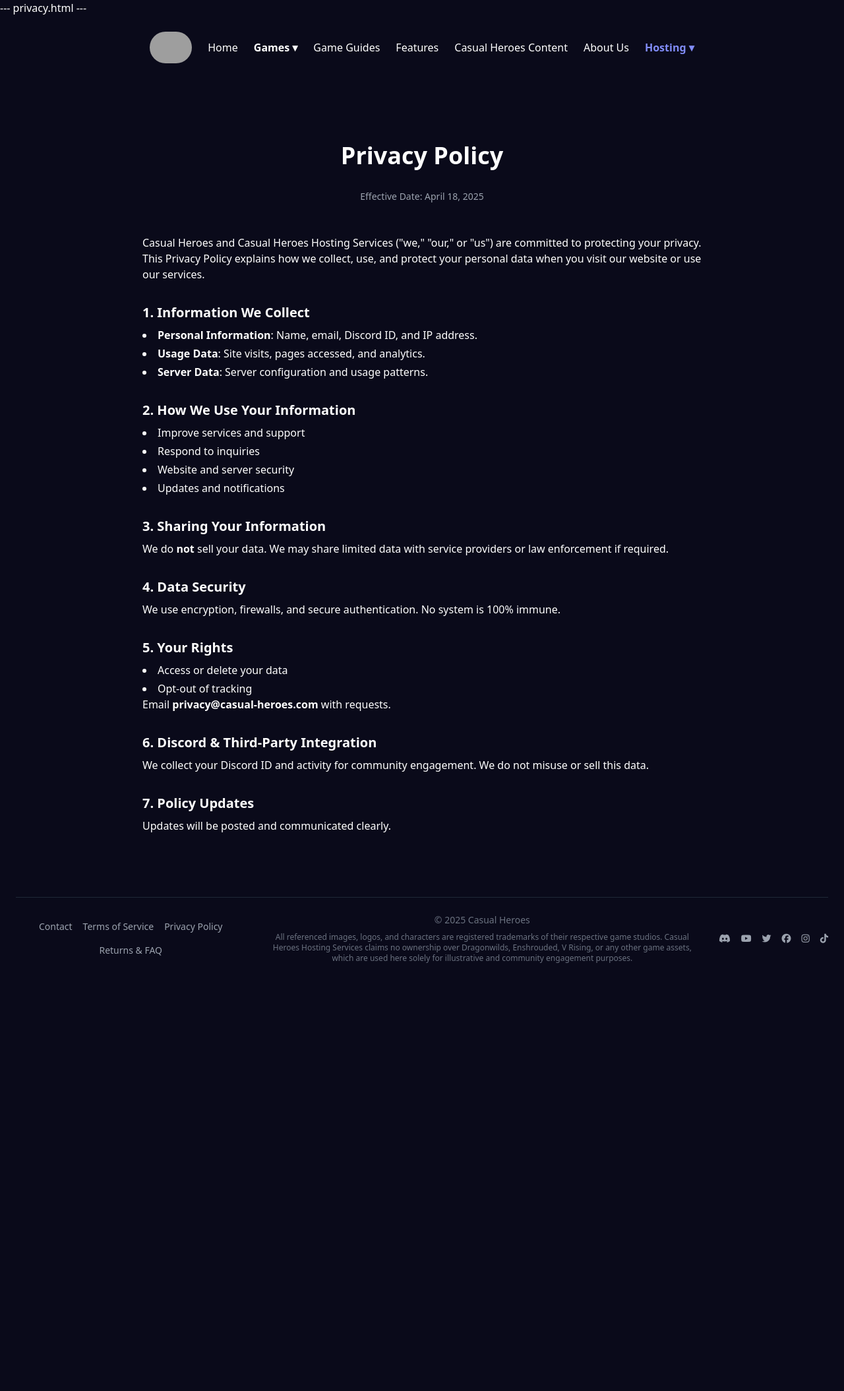
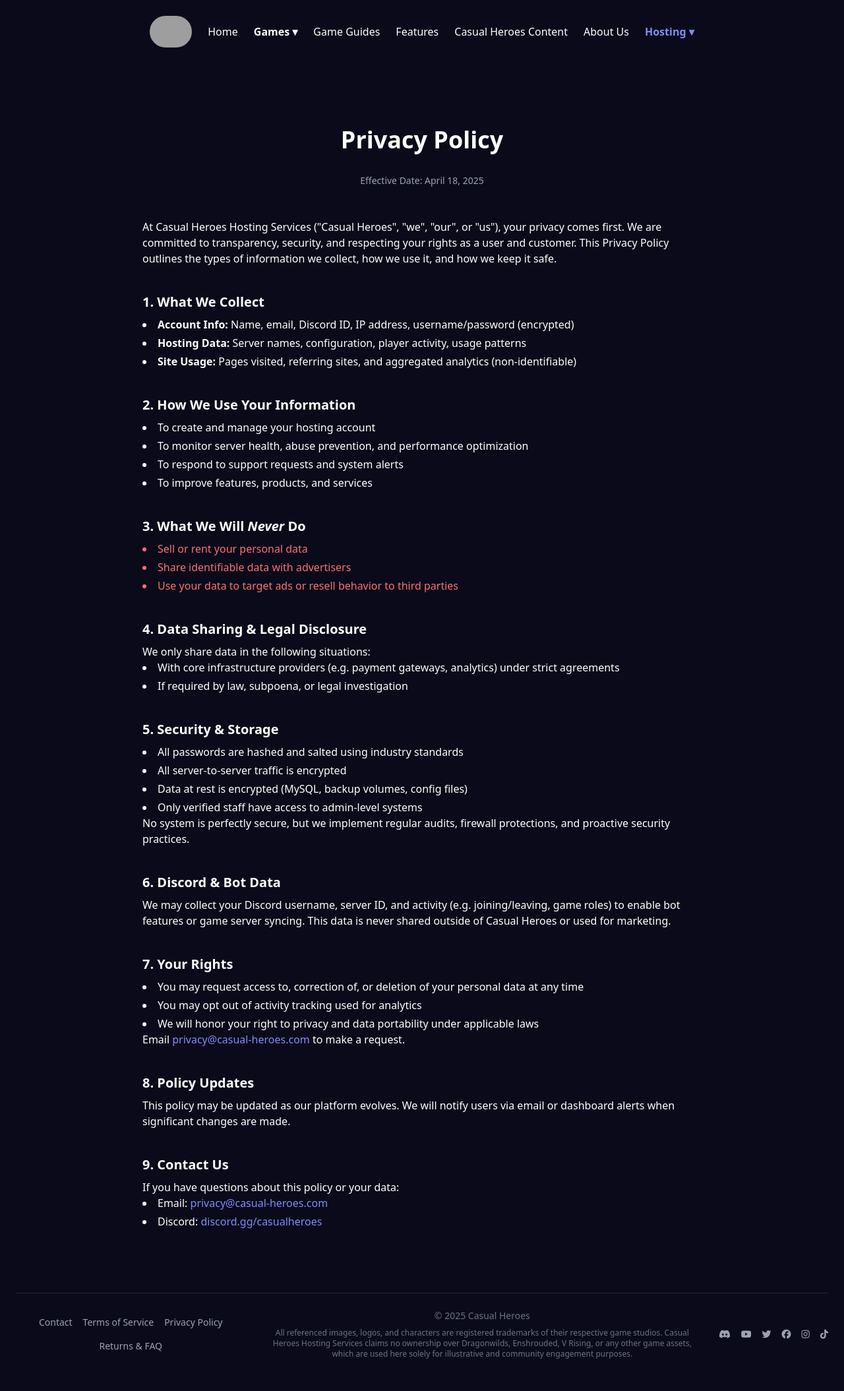
Before and after one commit to Casual-Heroes/QuestLog, a Django app: template app/templates/privacy.html in a window 1280 px wide. Shown: the whole page at 66% size. Before the commit the page ends 1460 px from the top, so only its background shows below. Run offline with Django 3.2, Linux system fonts and the light colour scheme; the template is opened without the code that fills it, so the values that code supplies are empty; some libraries are stand-ins or nearby versions; grey boxes are pictures that could not be loaded.

Commit message:
updated privacy

```diff
--- a/app/templates/privacy.html
+++ b/app/templates/privacy.html
@@ -1,50 +1,74 @@
---- privacy.html ---
 {% extends "base.html" %}
+{% load static %}
 {% block title %}Privacy Policy | Casual Heroes{% endblock %}
-{% block og_title %}Welcome to Casual Heroes{% endblock %}
-{% block og_description %}Join the Casual Heroes community — modded servers, friendly vibes, and endless co-op adventures.{% endblock %}
+{% block og_title %}Privacy Policy{% endblock %}
+{% block og_description %}Learn how Casual Heroes Hosting protects your personal data. No data sales. Full transparency. Community-first.{% endblock %}
 {% block og_image %}https://casual-heroes.com/static/img/siteassets/homepage/CHLogoFinal.png{% endblock %}
-{% block og_url %}https://casual-heroes.com/{% endblock %}
+{% block og_url %}https://casual-heroes.com/privacy{% endblock %}
 {% block content %}
 <section class="mt-24 px-6 max-w-4xl mx-auto">
   <h1 class="text-4xl font-extrabold text-center mb-8">Privacy Policy</h1>
-
   <p class="text-sm text-gray-400 text-center mb-12">Effective Date: April 18, 2025</p>
 
-  <p class="mb-4">Casual Heroes and Casual Heroes Hosting Services ("we," "our," or "us") are committed to protecting your privacy. This Privacy Policy explains how we collect, use, and protect your personal data when you visit our website or use our services.</p>
+  <p class="mb-4">At Casual Heroes Hosting Services ("Casual Heroes", "we", "our", or "us"), your privacy comes first. We are committed to transparency, security, and respecting your rights as a user and customer. This Privacy Policy outlines the types of information we collect, how we use it, and how we keep it safe.</p>
 
-  <h2 class="text-xl font-bold mt-8 mb-2">1. Information We Collect</h2>
+  <h2 class="text-xl font-bold mt-10 mb-2">1. What We Collect</h2>
   <ul class="list-disc list-inside space-y-1">
-    <li><strong>Personal Information</strong>: Name, email, Discord ID, and IP address.</li>
-    <li><strong>Usage Data</strong>: Site visits, pages accessed, and analytics.</li>
-    <li><strong>Server Data</strong>: Server configuration and usage patterns.</li>
+    <li><strong>Account Info:</strong> Name, email, Discord ID, IP address, username/password (encrypted)</li>
+    <li><strong>Hosting Data:</strong> Server names, configuration, player activity, usage patterns</li>
+    <li><strong>Site Usage:</strong> Pages visited, referring sites, and aggregated analytics (non-identifiable)</li>
   </ul>
 
-  <h2 class="text-xl font-bold mt-8 mb-2">2. How We Use Your Information</h2>
+  <h2 class="text-xl font-bold mt-10 mb-2">2. How We Use Your Information</h2>
   <ul class="list-disc list-inside space-y-1">
-    <li>Improve services and support</li>
-    <li>Respond to inquiries</li>
-    <li>Website and server security</li>
-    <li>Updates and notifications</li>
+    <li>To create and manage your hosting account</li>
+    <li>To monitor server health, abuse prevention, and performance optimization</li>
+    <li>To respond to support requests and system alerts</li>
+    <li>To improve features, products, and services</li>
   </ul>
 
-  <h2 class="text-xl font-bold mt-8 mb-2">3. Sharing Your Information</h2>
-  <p>We do <strong>not</strong> sell your data. We may share limited data with service providers or law enforcement if required.</p>
+  <h2 class="text-xl font-bold mt-10 mb-2">3. What We Will <em>Never</em> Do</h2>
+  <ul class="list-disc list-inside space-y-1 text-red-400">
+    <li>Sell or rent your personal data</li>
+    <li>Share identifiable data with advertisers</li>
+    <li>Use your data to target ads or resell behavior to third parties</li>
+  </ul>
 
-  <h2 class="text-xl font-bold mt-8 mb-2">4. Data Security</h2>
-  <p>We use encryption, firewalls, and secure authentication. No system is 100% immune.</p>
+  <h2 class="text-xl font-bold mt-10 mb-2">4. Data Sharing & Legal Disclosure</h2>
+  <p>We only share data in the following situations:</p>
+  <ul class="list-disc list-inside space-y-1">
+    <li>With core infrastructure providers (e.g. payment gateways, analytics) under strict agreements</li>
+    <li>If required by law, subpoena, or legal investigation</li>
+  </ul>
 
-  <h2 class="text-xl font-bold mt-8 mb-2">5. Your Rights</h2>
+  <h2 class="text-xl font-bold mt-10 mb-2">5. Security & Storage</h2>
   <ul class="list-disc list-inside space-y-1">
-    <li>Access or delete your data</li>
-    <li>Opt-out of tracking</li>
+    <li>All passwords are hashed and salted using industry standards</li>
+    <li>All server-to-server traffic is encrypted</li>
+    <li>Data at rest is encrypted (MySQL, backup volumes, config files)</li>
+    <li>Only verified staff have access to admin-level systems</li>
   </ul>
-  <p>Email <strong>privacy@casual-heroes.com</strong> with requests.</p>
+  <p>No system is perfectly secure, but we implement regular audits, firewall protections, and proactive security practices.</p>
 
-  <h2 class="text-xl font-bold mt-8 mb-2">6. Discord & Third-Party Integration</h2>
-  <p>We collect your Discord ID and activity for community engagement. We do not misuse or sell this data.</p>
+  <h2 class="text-xl font-bold mt-10 mb-2">6. Discord & Bot Data</h2>
+  <p>We may collect your Discord username, server ID, and activity (e.g. joining/leaving, game roles) to enable bot features or game server syncing. This data is never shared outside of Casual Heroes or used for marketing.</p>
 
-  <h2 class="text-xl font-bold mt-8 mb-2">7. Policy Updates</h2>
-  <p>Updates will be posted and communicated clearly.</p>
+  <h2 class="text-xl font-bold mt-10 mb-2">7. Your Rights</h2>
+  <ul class="list-disc list-inside space-y-1">
+    <li>You may request access to, correction of, or deletion of your personal data at any time</li>
+    <li>You may opt out of activity tracking used for analytics</li>
+    <li>We will honor your right to privacy and data portability under applicable laws</li>
+  </ul>
+  <p>Email <a class="text-indigo-400 hover:underline" href="mailto:privacy@casual-heroes.com">privacy@casual-heroes.com</a> to make a request.</p>
+
+  <h2 class="text-xl font-bold mt-10 mb-2">8. Policy Updates</h2>
+  <p>This policy may be updated as our platform evolves. We will notify users via email or dashboard alerts when significant changes are made.</p>
+
+  <h2 class="text-xl font-bold mt-10 mb-2">9. Contact Us</h2>
+  <p>If you have questions about this policy or your data:</p>
+  <ul class="list-disc list-inside space-y-1">
+    <li>Email: <a class="text-indigo-400 hover:underline" href="mailto:privacy@casual-heroes.com">privacy@casual-heroes.com</a></li>
+    <li>Discord: <a class="text-indigo-400 hover:underline" href="https://discord.gg/casualheroes">discord.gg/casualheroes</a></li>
+  </ul>
 </section>
 {% endblock %}
```
